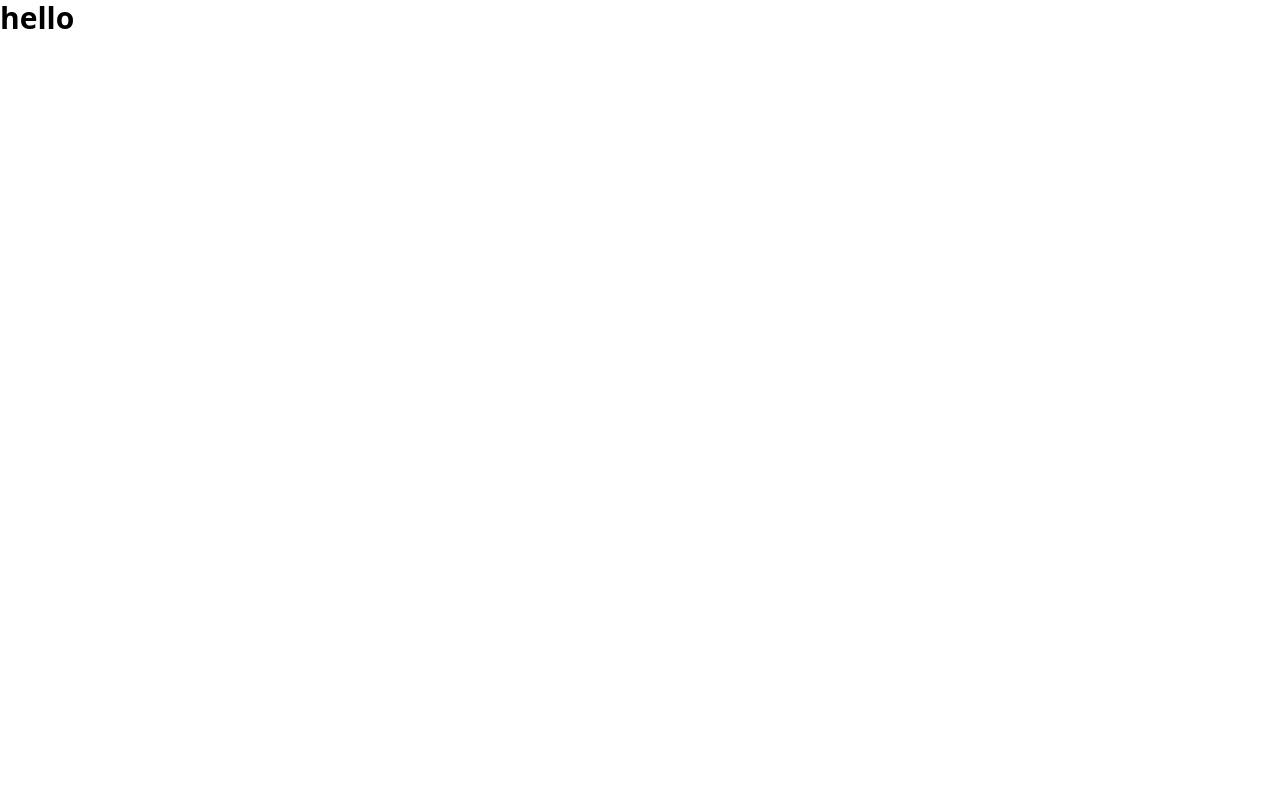
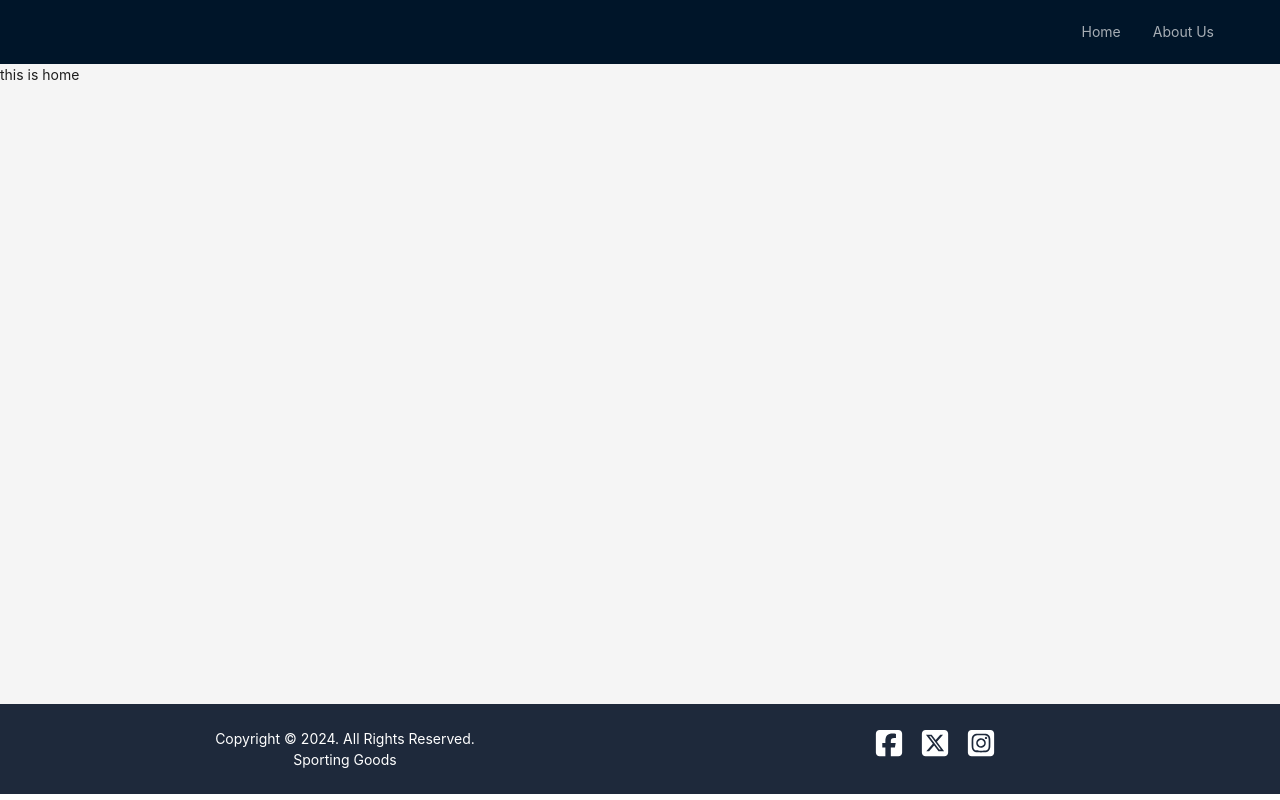
Before and after one commit to Rahat73/RentABike, a React (Vite) app: page / in a window 1280 px wide. Built offline with nearby package versions, Linux system fonts and the light colour scheme.

Commit message:
router setup

```diff
--- a/package.json
+++ b/package.json
@@ -16,6 +16,7 @@
     "react": "^18.3.1",
     "react-dom": "^18.3.1",
     "react-hook-form": "^7.53.0",
+    "react-icons": "^5.3.0",
     "react-redux": "^9.1.2",
     "react-router-dom": "^6.26.1",
     "redux-persist": "^6.0.0",
--- a/src/App.tsx
+++ b/src/App.tsx
@@ -1,5 +1,7 @@
+import MainLayout from "./components/layout/MainLayout";
+
 function App() {
-  return <div className="text-3xl font-extrabold">hello</div>;
+  return <MainLayout />;
 }
 
 export default App;
--- /dev/null
+++ b/src/components/layout/MainLayout.tsx
@@ -0,0 +1,104 @@
+import { Col, Layout, Menu, Row } from "antd";
+import {
+  FaSquareFacebook,
+  FaSquareInstagram,
+  FaSquareXTwitter,
+} from "react-icons/fa6";
+import { NavLink, Outlet } from "react-router-dom";
+const { Header, Content, Footer } = Layout;
+const items = [
+  {
+    key: "home",
+    label: <NavLink to={`/`}>Home</NavLink>,
+  },
+  {
+    key: "about-us",
+    label: <NavLink to={`/about-us`}>About Us</NavLink>,
+  },
+];
+
+const MainLayout = () => {
+  //   const { cart } = useAppSelector((state) => state.cart);
+
+  //   useEffect(() => {
+  //     if (!cart.length) return;
+
+  //     // eslint-disable-next-line @typescript-eslint/no-explicit-any
+  //     const handleBeforeUnload = (event: any) => {
+  //       event.preventDefault();
+  //       event.returnValue = "";
+  //     };
+
+  //     window.addEventListener("beforeunload", handleBeforeUnload);
+
+  //     return () => {
+  //       window.removeEventListener("beforeunload", handleBeforeUnload);
+  //     };
+  //   }, [cart]);
+
+  return (
+    <Layout>
+      <Header
+        style={{
+          position: "sticky",
+          top: 0,
+          zIndex: 100,
+          width: "100%",
+          display: "flex",
+          alignItems: "center",
+        }}
+      >
+        {/* <img src={logo} className="w-[300px]" /> */}
+        <Menu
+          theme="dark"
+          mode="horizontal"
+          items={items}
+          style={{ flex: 1, minWidth: 0, justifyContent: "end" }}
+        />
+      </Header>
+      <Content className="min-h-[80vh]">
+        <div>
+          <Outlet />
+        </div>
+      </Content>
+      <Footer
+        style={{ textAlign: "center" }}
+        className="bg-slate-800 text-white"
+      >
+        <Row>
+          <Col span={12}>
+            <p>Copyright © 2024. All Rights Reserved.</p>
+            <p>Sporting Goods</p>
+          </Col>
+          <Col span={12} className="flex justify-center">
+            <Row className="text-3xl space-x-4">
+              <a
+                href="https://www.facebook.com/"
+                target="_blank"
+                rel="noopener noreferrer"
+              >
+                <FaSquareFacebook />
+              </a>
+              <a
+                href="https://www.twitter.com"
+                target="_blank"
+                rel="noopener noreferrer"
+              >
+                <FaSquareXTwitter />
+              </a>
+              <a
+                href="https://www.instagram.com"
+                target="_blank"
+                rel="noopener noreferrer"
+              >
+                <FaSquareInstagram />
+              </a>
+            </Row>
+          </Col>
+        </Row>
+      </Footer>
+    </Layout>
+  );
+};
+
+export default MainLayout;
--- a/src/main.tsx
+++ b/src/main.tsx
@@ -1,10 +1,11 @@
-import { StrictMode } from 'react'
-import { createRoot } from 'react-dom/client'
-import App from './App.tsx'
-import './index.css'
+import { StrictMode } from "react";
+import { createRoot } from "react-dom/client";
+import "./index.css";
+import { RouterProvider } from "react-router-dom";
+import router from "./routes/routes.tsx";
 
-createRoot(document.getElementById('root')!).render(
+createRoot(document.getElementById("root")!).render(
   <StrictMode>
-    <App />
-  </StrictMode>,
-)
+    <RouterProvider router={router} />
+  </StrictMode>
+);
--- /dev/null
+++ b/src/pages/aboutUs/AboutUs.tsx
@@ -0,0 +1,5 @@
+const AboutUs = () => {
+  return <div>this is aboutus</div>;
+};
+
+export default AboutUs;
--- /dev/null
+++ b/src/pages/home/Home.tsx
@@ -0,0 +1,5 @@
+const Home = () => {
+  return <div>this is home</div>;
+};
+
+export default Home;
--- /dev/null
+++ b/src/routes/routes.tsx
@@ -0,0 +1,24 @@
+import { createBrowserRouter } from "react-router-dom";
+
+import MainLayout from "../components/layout/MainLayout";
+import AboutUs from "../pages/aboutUs/AboutUs";
+import Home from "../pages/home/Home";
+
+const router = createBrowserRouter([
+  {
+    path: "/",
+    element: <MainLayout />,
+    children: [
+      {
+        path: "",
+        element: <Home />,
+      },
+      {
+        path: "about-us",
+        element: <AboutUs />,
+      },
+    ],
+  },
+]);
+
+export default router;
```
Also changed, not shown: src/redux/hooks.ts (renamed from src/redux/hook.ts), 1 other file (tests, documents, lock files or other folders).
